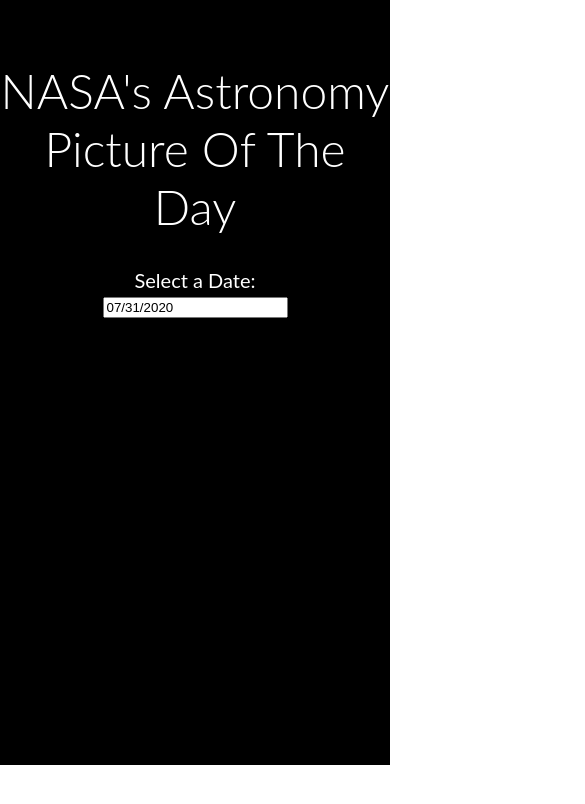
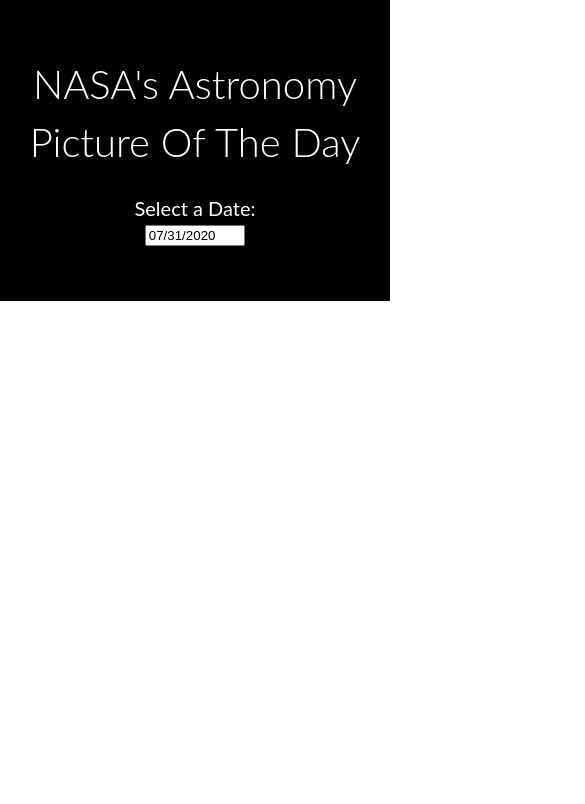
Before and after one commit to aycanocal/NASA-Apod-React-App, a React (Create React App) app: page / in a window 390 px wide. Shown: the top 804 px of the page, 585 px wide, since content can reach past the window. Built offline with nearby package versions, Linux system fonts and the light colour scheme; no server answers.

Commit message:
Responsive design

```diff
--- a/package.json
+++ b/package.json
@@ -13,6 +13,7 @@
     "react-datepicker": "^3.1.3",
     "react-dom": "^16.13.1",
     "react-player": "^2.6.0",
+    "react-responsive": "^8.1.0",
     "react-responsive-video": "^1.3.0",
     "react-scripts": "3.4.1"
   },
--- a/src/App.css
+++ b/src/App.css
@@ -17,6 +17,7 @@
   font-size: 48px;
   font-weight: 300;
   line-height: 58px;
+  margin: 25px 25px 25px 25px;
 }
 
 p {
@@ -34,9 +35,26 @@
   font-size: 20px;
 }
 
-.video {
-  display: block;
-  margin-left: auto;
-  margin-right: auto;
-  width: 40%;
+.datepicker {
+  width: 50%;
 }
+
+.player-wrapper {
+  position: relative;
+}
+
+.react-player {
+  position: absolute;
+  top: 0;
+  left: 0;
+}
+
+img {
+  width: 80%;
+}
+
+@media screen and (max-width: 1024px) {
+  h1 {
+    font-size: 40px;
+  }
+}
--- a/src/components/DateInput.js
+++ b/src/components/DateInput.js
@@ -4,10 +4,14 @@
 
 function DateInput({ changeDate, date }) {
   return (
-    <div class="date">
+    <div className="date">
       Select a Date:
       <br />
-      <DatePicker selected={date} onChange={changeDate} />
+      <DatePicker
+        selected={date}
+        onChange={changeDate}
+        className="datepicker"
+      />
     </div>
   );
 }
--- a/src/components/Photo.js
+++ b/src/components/Photo.js
@@ -10,11 +10,11 @@
 
       {media_type === "image" ? (
         <div>
-          <img src={photo.url} alt={photo.title} />
+          <img src={photo.url} alt={photo.title} className="responsive" />
         </div>
       ) : (
-        <div className="video">
-          <ReactPlayer url={photo.url} />
+        <div className="player-wrapper">
+          <ReactPlayer url={photo.url} width="100%" height="100%" />
         </div>
       )}
 
```
Also changed, not shown: 1 other file (tests, documents, lock files or other folders).
